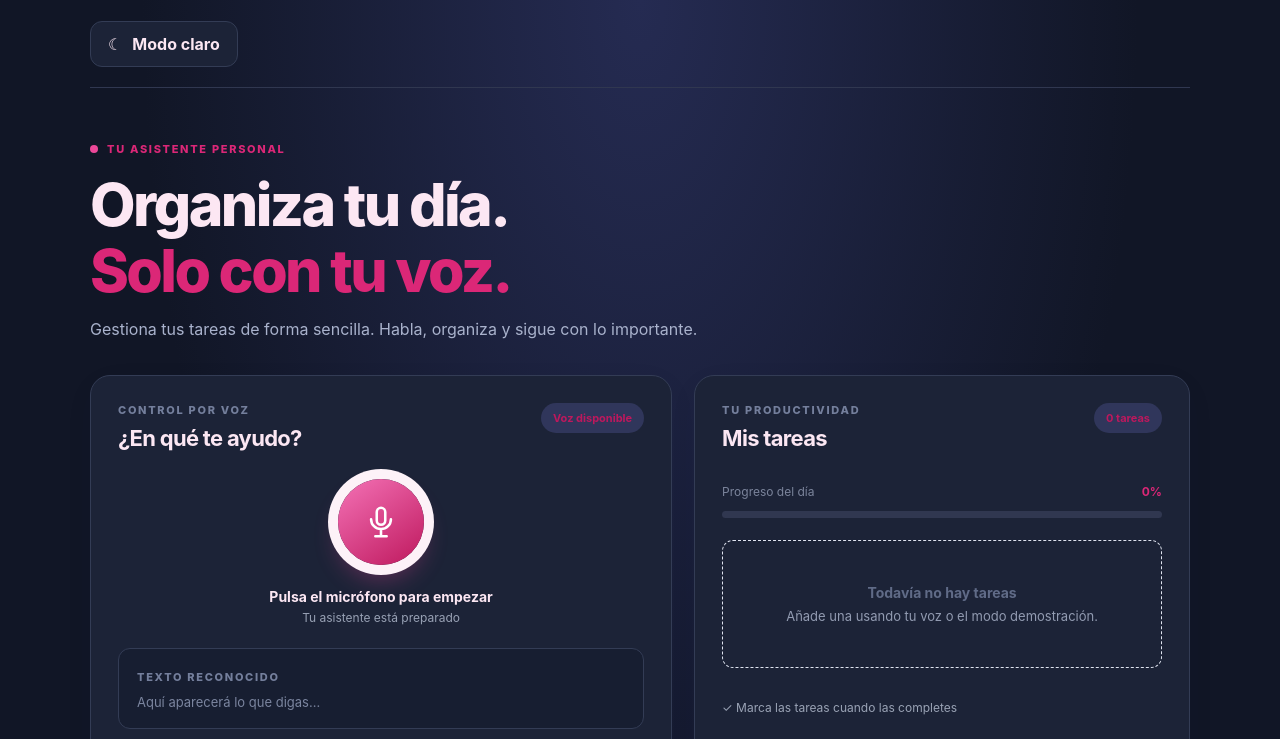
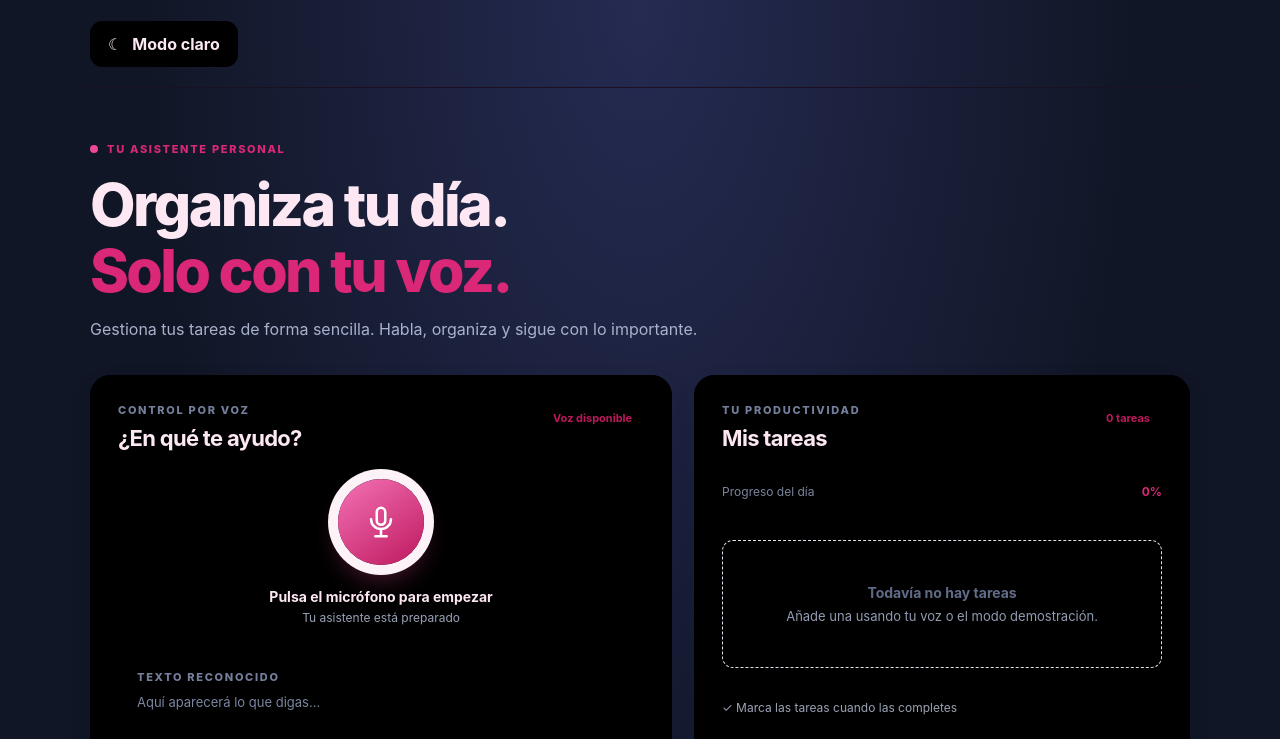
Before and after one commit to znx88/AppVoz, a plain HTML site: page index.html in a window 1280 px wide. Both pictures are taken after a click on the button "Cambiar a modo oscuro". Shown: the top 739 px of the page. Drawn offline with Linux system fonts and the light colour scheme.

Commit message:
cambio modo oscuro

```diff
--- a/css/styles.css
+++ b/css/styles.css
@@ -529,45 +529,45 @@ body.dark {
 }
 
 body.dark .topbar {
-    border-color: #303750;
+    border-color: #1d0f22;
 }
 
 body.dark .card,
 body.dark .commands,
 body.dark .command,
 body.dark .theme-btn {
-    background: #1c2337;
+    background: #000000;
     color: #fce7f3;
-    border-color: #333c55;
+    border-color: #000000;
 }
 
 body.dark .result-box {
-    background: #171e31;
-    border-color: #333c55;
+    background: #000000;
+    border-color: #000000;
 }
 
 body.dark .reply-box,
 body.dark .command-icon,
 body.dark .pill,
 body.dark .count {
-    background: #30365b;
+    background: #000000;
 }
 
 body.dark .task-list li {
-    border-color: #333c55;
+    border-color: #000000;
 }
 
 body.dark .progress-track {
-    background: #303750;
+    background: #000000;
 }
 
 body.dark .demo-tag {
-    background: #303750;
+    background: #000000;
     color: #adb6d0;
 }
 
 body.dark .command:hover {
-    background: #282f49;
+    background: #000000;
 }
 
 body.dark .intro {
```
